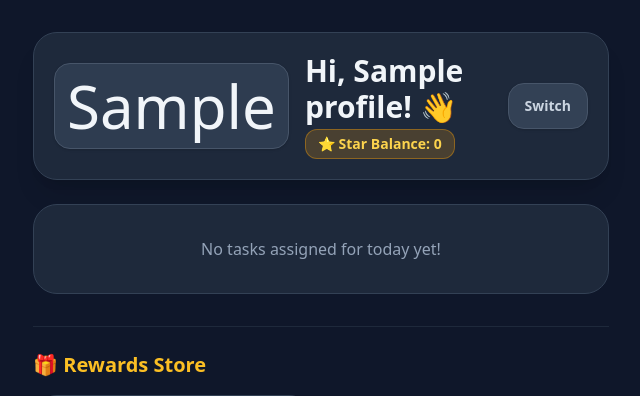
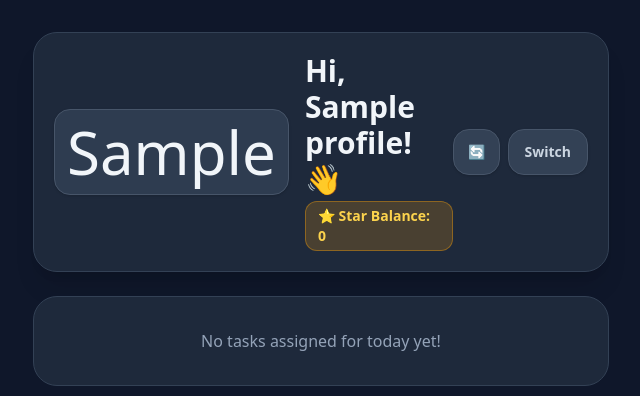
Before and after one commit to bryangerlach/family_chore_app, a Django app: page /child/1/ in a window 1280 px wide. Shown: the top 396 px of the page, without its empty margins (319-959 px from the left). Run offline with Django 5.2, Linux system fonts and the light colour scheme; tables that the repository leaves empty hold one stand-in row (values such as "Sample post"); data that the repository does not hold is empty; some libraries are stand-ins or nearby versions.

Commit message:
refresh button

```diff
--- a/chores/templates/chores/child_dashboard.html
+++ b/chores/templates/chores/child_dashboard.html
@@ -8,21 +8,25 @@
 </head>
 <body class="bg-slate-900 text-slate-100 min-h-screen p-4 sm:p-8">
     <div class="max-w-xl mx-auto">
-        <!-- Top Header & Star Balance Badge -->
+        <!-- Top Header & Profile Switcher -->
         <div class="flex justify-between items-center bg-slate-800 border border-slate-700 rounded-3xl p-5 mb-6 shadow-xl">
             <div class="flex items-center gap-4">
-                <button onclick="toggleEmojiPicker()" class="text-5xl sm:text-6xl bg-slate-700/80 border border-slate-600 p-3 rounded-2xl shadow hover:scale-105 active:scale-95 transition">
+                <button onclick="toggleEmojiPicker()" class="text-5xl sm:text-6xl bg-slate-700/80 border border-slate-600 p-3 rounded-2xl shadow hover:scale-105 active:scale-95 transition" title="Change your icon!">
                     {{ profile.emoji }}
                 </button>
                 <div>
                     <h1 class="text-2xl sm:text-3xl font-extrabold text-slate-100">Hi, {{ profile.name }}! 👋</h1>
-                    <!-- Star Balance Pill -->
                     <div class="inline-flex items-center gap-1.5 bg-amber-500/20 border border-amber-500/40 px-3 py-1 rounded-xl mt-1 text-amber-300 font-bold text-sm">
                         ⭐ Star Balance: {{ stars_balance }}
                     </div>
                 </div>
             </div>
-            <a href="{% url 'profile_list' %}" class="bg-slate-700 hover:bg-slate-600 border border-slate-600 px-4 py-3 rounded-2xl text-xs sm:text-sm font-bold text-slate-300 shadow transition">Switch</a>
+            <div class="flex gap-2">
+                <a href="{% url 'child_dashboard' profile.id %}" class="bg-slate-700 hover:bg-slate-600 border border-slate-600 px-3.5 py-3 rounded-2xl text-xs sm:text-sm font-bold text-slate-300 shadow transition flex items-center gap-1" title="Refresh Tasks">
+                    🔄
+                </a>
+                <a href="{% url 'profile_list' %}" class="bg-slate-700 hover:bg-slate-600 border border-slate-600 px-4 py-3 rounded-2xl text-xs sm:text-sm font-bold text-slate-300 shadow transition">Switch</a>
+            </div>
         </div>
 
         <!-- Hidden Emoji Picker Drawer -->
--- a/chores/templates/chores/parent_dashboard.html
+++ b/chores/templates/chores/parent_dashboard.html
@@ -15,6 +15,9 @@
                 <h1 class="text-2xl sm:text-3xl font-bold">🔒 Parent Dashboard</h1>
             </div>
             <div class="flex gap-2">
+                <a href="{% url 'parent_dashboard' %}" class="bg-slate-700 hover:bg-slate-600 border border-slate-600 px-3.5 py-2 rounded-xl text-xs sm:text-sm font-medium text-slate-300 transition flex items-center gap-1" title="Refresh Dashboard">
+                    🔄 Refresh
+                </a>
                 <a href="{% url 'profile_list' %}" class="bg-slate-700 hover:bg-slate-600 border border-slate-600 px-3.5 py-2 rounded-xl text-xs sm:text-sm font-medium text-slate-300 transition">Home</a>
                 <a href="{% url 'parent_logout' %}" class="bg-red-950/60 hover:bg-red-900 border border-red-800 px-3.5 py-2 rounded-xl text-xs sm:text-sm font-medium text-red-200 transition">Lock</a>
             </div>
```
